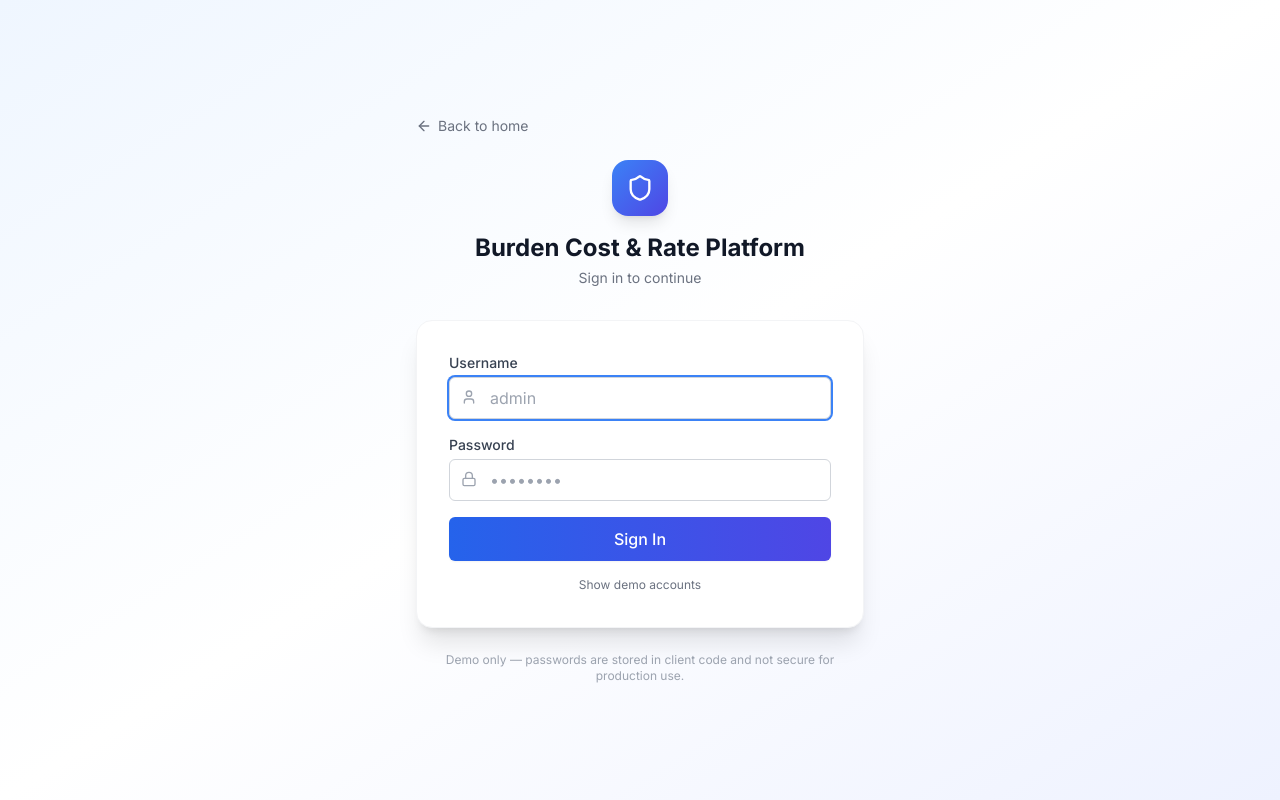
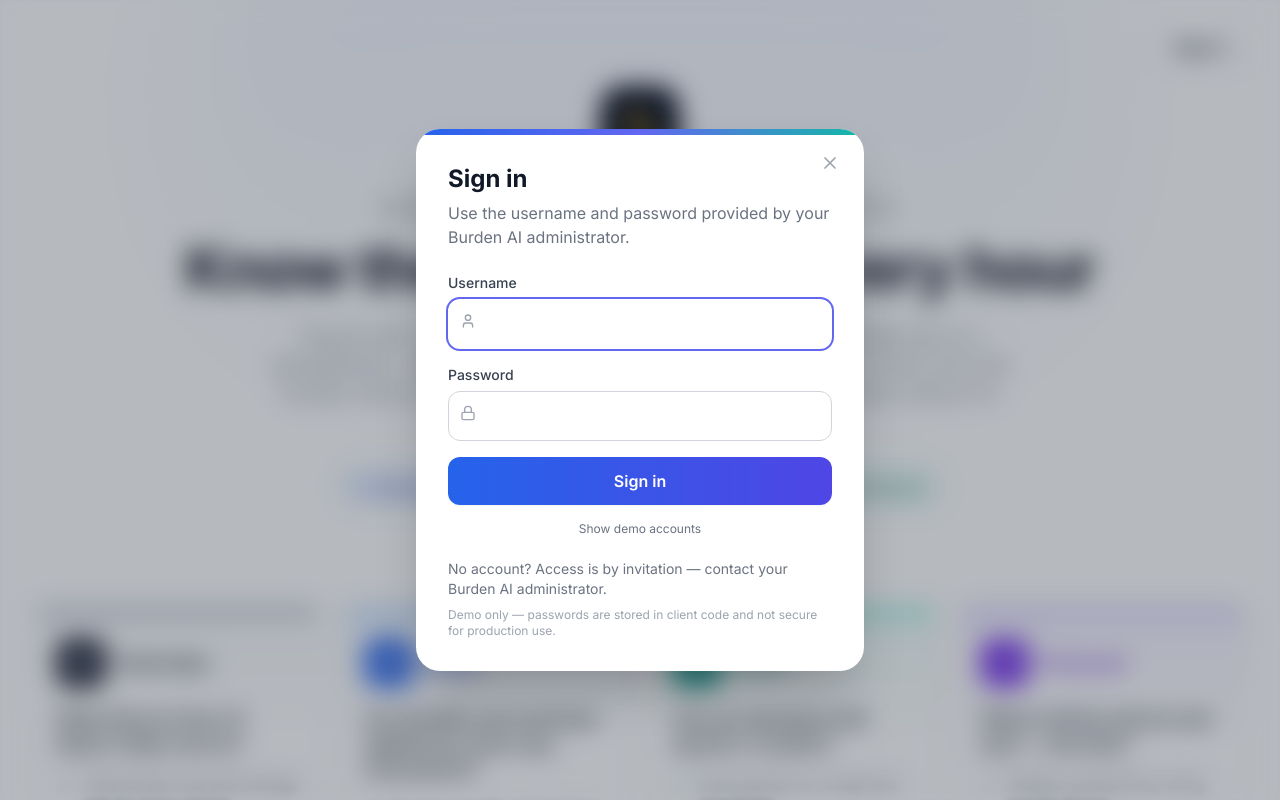
Before and after one commit to ChalaAkkaraju/BurdenAI, a React (Vite) app: page / in a window 1280 px wide. Both pictures are taken after a click on the button "Sign in". Shown: the top 800 px of the page. Built offline with nearby package versions, Linux system fonts and the light colour scheme; the HTML template or start-up script is replaced by a standard one.

Commit message:
how sign-in as a pop-up over the blurred home page
Sign in (and the module cards) now open the login as a dialog on top of the landing page, which blurs behind it, matching AI PMO. Close with the X, Esc, or by clicking outside. Replaces the separate login page and its "Back to home" link.

```diff
--- a/src/App.jsx
+++ b/src/App.jsx
@@ -32,9 +32,12 @@
   const [activePage, setActivePage] = useState('dashboard');
   const [showLogin, setShowLogin] = useState(false);
   if (!isAuthenticated) {
-    return showLogin
-      ? <Login onBack={() => setShowLogin(false)} />
-      : <Landing onSignIn={() => setShowLogin(true)} />;
+    return (
+      <>
+        <Landing onSignIn={() => setShowLogin(true)} blurred={showLogin} />
+        {showLogin && <Login onClose={() => setShowLogin(false)} />}
+      </>
+    );
   }
   // Guard: if user lacks access to the active page, fall back to first allowed page.
   const effectivePage = hasAccess(activePage)
--- a/src/components/Landing.jsx
+++ b/src/components/Landing.jsx
@@ -101,9 +101,14 @@
   );
 }
 
-export default function Landing({ onSignIn }) {
+export default function Landing({ onSignIn, blurred = false }) {
   return (
-    <div className="min-h-screen bg-white text-gray-900 relative overflow-hidden">
+    <div
+      aria-hidden={blurred}
+      className={`min-h-screen bg-white text-gray-900 relative overflow-hidden transition-[filter] duration-200 ${
+        blurred ? 'blur-sm pointer-events-none select-none' : ''
+      }`}
+    >
       {/* soft background glow */}
       <div className="pointer-events-none absolute -top-40 left-1/2 -translate-x-1/2 w-[900px] h-[600px] rounded-full bg-gradient-to-b from-indigo-50 via-blue-50/40 to-transparent blur-3xl" />
 
--- a/src/components/Login.jsx
+++ b/src/components/Login.jsx
@@ -1,13 +1,24 @@
-import React, { useState } from 'react';
-import { Lock, User, AlertCircle, Shield, ArrowLeft } from 'lucide-react';
+import React, { useEffect, useState } from 'react';
+import { Lock, User, AlertCircle, X } from 'lucide-react';
 import { useApp } from '../context/AppContext';
 
-export default function Login({ onBack }) {
+// Sign-in dialog shown on top of the (blurred) landing page.
+export default function Login({ onClose }) {
   const { login, users } = useApp();
   const [username, setUsername] = useState('');
   const [password, setPassword] = useState('');
   const [error, setError] = useState('');
   const [showHints, setShowHints] = useState(false);
+
+  // Escape closes the dialog.
+  useEffect(() => {
+    if (!onClose) return undefined;
+    const onKey = (e) => {
+      if (e.key === 'Escape') onClose();
+    };
+    window.addEventListener('keydown', onKey);
+    return () => window.removeEventListener('keydown', onKey);
+  }, [onClose]);
 
   const handleSubmit = (e) => {
     e.preventDefault();
@@ -17,61 +28,69 @@
   };
 
   return (
-    <div className="min-h-screen flex items-center justify-center bg-gradient-to-br from-blue-50 via-white to-indigo-50 p-4">
-      <div className="w-full max-w-md">
-        {onBack && (
+    <div
+      className="fixed inset-0 z-50 flex items-center justify-center p-4 bg-slate-900/30 backdrop-blur-md overflow-y-auto"
+      onMouseDown={(e) => {
+        // Click on the backdrop (not the card) closes the dialog.
+        if (e.target === e.currentTarget && onClose) onClose();
+      }}
+    >
+      <div
+        role="dialog"
+        aria-modal="true"
+        aria-labelledby="signin-title"
+        className="relative w-full max-w-md bg-white rounded-3xl shadow-2xl overflow-hidden"
+      >
+        <div className="h-1.5 w-full bg-gradient-to-r from-blue-600 via-indigo-500 to-teal-500" />
+
+        {onClose && (
           <button
             type="button"
-            onClick={onBack}
-            className="mb-6 inline-flex items-center gap-1.5 text-sm text-gray-500 hover:text-gray-800"
+            onClick={onClose}
+            aria-label="Close"
+            className="absolute top-5 right-5 p-1 rounded-md text-gray-400 hover:text-gray-700 hover:bg-gray-100"
           >
-            <ArrowLeft className="w-4 h-4" />
-            Back to home
+            <X className="w-5 h-5" />
           </button>
         )}
-        <div className="text-center mb-8">
-          <div className="inline-flex w-14 h-14 rounded-2xl bg-gradient-to-br from-blue-500 to-indigo-600 items-center justify-center shadow-lg mb-4">
-            <Shield className="w-7 h-7 text-white" />
-          </div>
-          <h1 className="text-2xl font-bold text-gray-900">Burden Cost & Rate Platform</h1>
-          <p className="text-sm text-gray-500 mt-1">Sign in to continue</p>
-        </div>
 
-        <form
-          onSubmit={handleSubmit}
-          className="bg-white rounded-2xl shadow-xl border border-gray-100 p-8"
-        >
-          <div className="mb-4">
-            <label className="block text-sm font-medium text-gray-700 mb-1">Username</label>
+        <form onSubmit={handleSubmit} className="p-8 pt-7">
+          <h2 id="signin-title" className="text-2xl font-bold text-gray-900">Sign in</h2>
+          <p className="mt-1.5 text-gray-500">
+            Use the username and password provided by your Burden AI administrator.
+          </p>
+
+          <div className="mt-6 mb-4">
+            <label className="block text-sm font-medium text-gray-700 mb-1.5">Username</label>
             <div className="relative">
-              <User className="absolute left-3 top-3 w-4 h-4 text-gray-400" />
+              <User className="absolute left-3 top-3.5 w-4 h-4 text-gray-400" />
               <input
                 type="text"
                 value={username}
                 onChange={(e) => setUsername(e.target.value)}
                 autoFocus
-                className="w-full pl-10 pr-3 py-2 border border-gray-300 rounded-md focus:outline-none focus:ring-2 focus:ring-blue-500"
-                placeholder="admin"
+                autoComplete="username"
+                className="w-full pl-10 pr-3 py-3 border border-gray-300 rounded-xl focus:outline-none focus:ring-2 focus:ring-indigo-500 focus:border-transparent"
               />
             </div>
           </div>
 
           <div className="mb-4">
-            <label className="block text-sm font-medium text-gray-700 mb-1">Password</label>
+            <label className="block text-sm font-medium text-gray-700 mb-1.5">Password</label>
             <div className="relative">
-              <Lock className="absolute left-3 top-3 w-4 h-4 text-gray-400" />
+              <Lock className="absolute left-3 top-3.5 w-4 h-4 text-gray-400" />
               <input
                 type="password"
                 value={password}
                 onChange={(e) => setPassword(e.target.value)}
-                className="w-full pl-10 pr-3 py-2 border border-gray-300 rounded-md focus:outline-none focus:ring-2 focus:ring-blue-500"
-                placeholder="••••••••"
+                autoComplete="current-password"
+                className="w-full pl-10 pr-3 py-3 border border-gray-300 rounded-xl focus:outline-none focus:ring-2 focus:ring-indigo-500 focus:border-transparent"
               />
             </div>
           </div>
 
           {error && (
-            <div className="flex items-center gap-2 text-sm text-red-600 bg-red-50 border border-red-200 rounded-md px-3 py-2 mb-4">
+            <div className="flex items-center gap-2 text-sm text-red-600 bg-red-50 border border-red-200 rounded-lg px-3 py-2 mb-4">
               <AlertCircle className="w-4 h-4 flex-shrink-0" />
               {error}
             </div>
@@ -79,9 +98,9 @@
 
           <button
             type="submit"
-            className="w-full py-2.5 bg-gradient-to-r from-blue-600 to-indigo-600 hover:from-blue-700 hover:to-indigo-700 text-white font-medium rounded-md shadow-sm transition-colors"
+            className="w-full py-3 bg-gradient-to-r from-blue-600 to-indigo-600 hover:from-blue-700 hover:to-indigo-700 text-white font-semibold rounded-xl shadow-sm transition-colors"
           >
-            Sign In
+            Sign in
           </button>
 
           <button
@@ -93,7 +112,7 @@
           </button>
 
           {showHints && (
-            <div className="mt-3 p-3 bg-gray-50 rounded-md border border-gray-200 text-xs text-gray-600 space-y-1.5">
+            <div className="mt-3 p-3 bg-gray-50 rounded-lg border border-gray-200 text-xs text-gray-600 space-y-1.5">
               {users.map((u) => (
                 <div key={u.username} className="flex justify-between gap-2">
                   <span>
@@ -106,11 +125,14 @@
               ))}
             </div>
           )}
+
+          <p className="mt-5 text-sm text-gray-500">
+            No account? Access is by invitation — contact your Burden AI administrator.
+          </p>
+          <p className="mt-2 text-xs text-gray-400">
+            Demo only — passwords are stored in client code and not secure for production use.
+          </p>
         </form>
-
-        <p className="text-center text-xs text-gray-400 mt-6">
-          Demo only — passwords are stored in client code and not secure for production use.
-        </p>
       </div>
     </div>
   );
```
